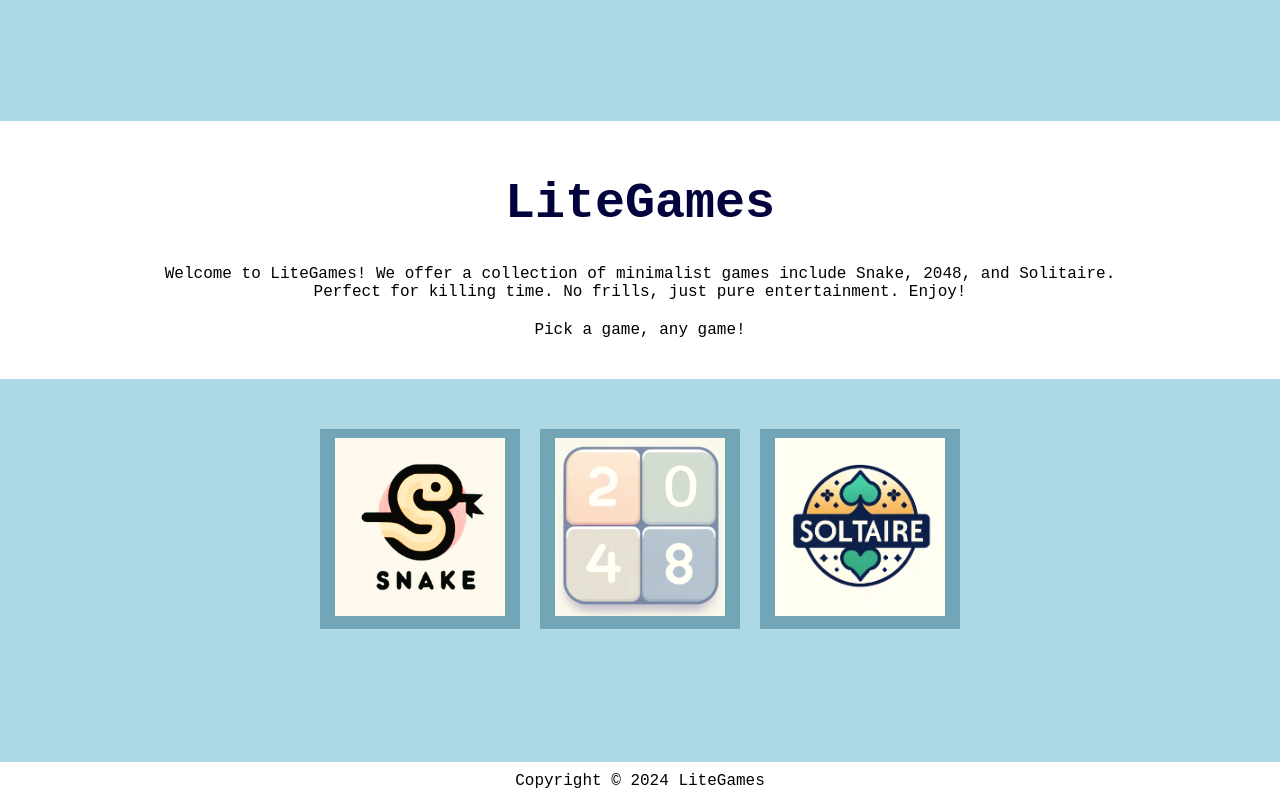
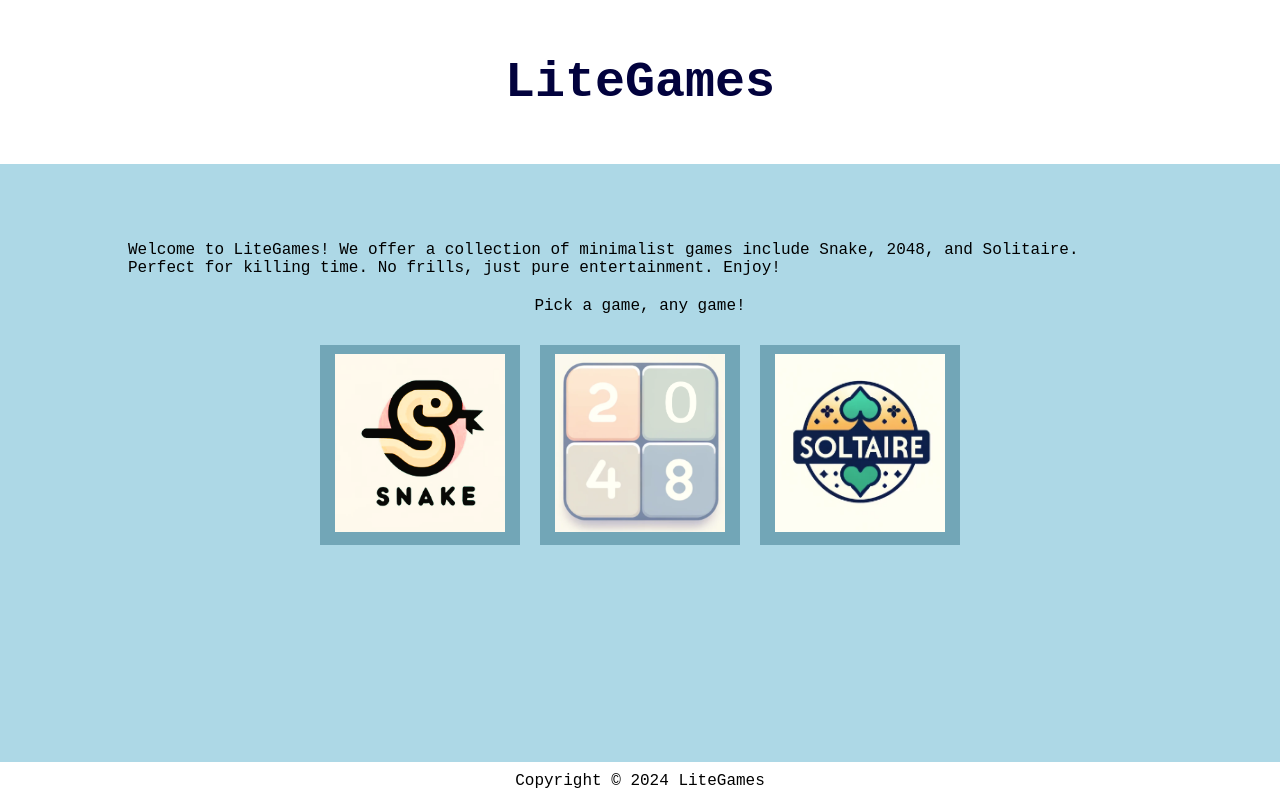
Before and after one commit to ucdavis/ecs162_assignment2, a plain HTML site: page index.html in a window 1280 px wide. Drawn offline with Linux system fonts and the light colour scheme.

Commit message:
Fix home header style

```diff
--- a/index.html
+++ b/index.html
@@ -8,10 +8,10 @@
 <body>
     <header>
         <h1>LiteGames</h1>
+    </header>
+    <main>
         <p> Welcome to LiteGames! We offer a collection of minimalist games include Snake, 2048, and Solitaire. Perfect for killing time. No frills, just pure entertainment. Enjoy!</p>
         <p class="game-prompt">Pick a game, any game!</p>
-    </header>
-    <main>
         <div class="button-container">
             <a href="snake.html"><button><img src="images/snake-icon.png"></button></a>
             <a href="2048.html"><button><img src="images/2048-icon.png"></button></a>
--- a/styles/main_styles.css
+++ b/styles/main_styles.css
@@ -18,11 +18,15 @@ header {
     box-sizing: border-box;
     width: 100%;
     text-align: center;
+    top: 0;
+    left: 0;
+    position: fixed;
 }
 
 main {
     width: 100%;
-    padding: 20px;
+    padding-left: 10%;
+    padding-right: 10%;
     box-sizing: border-box;
 }
 
```
